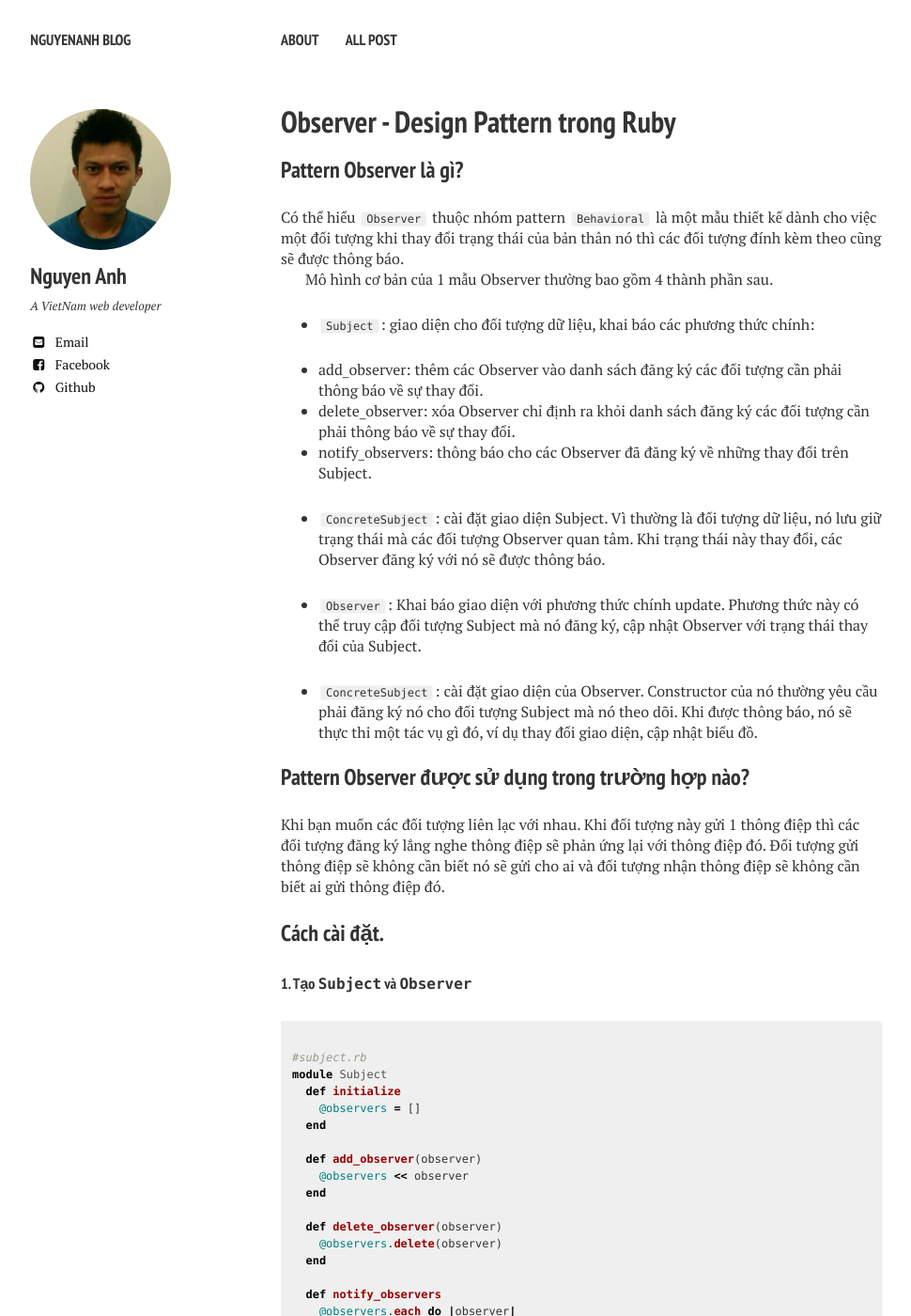
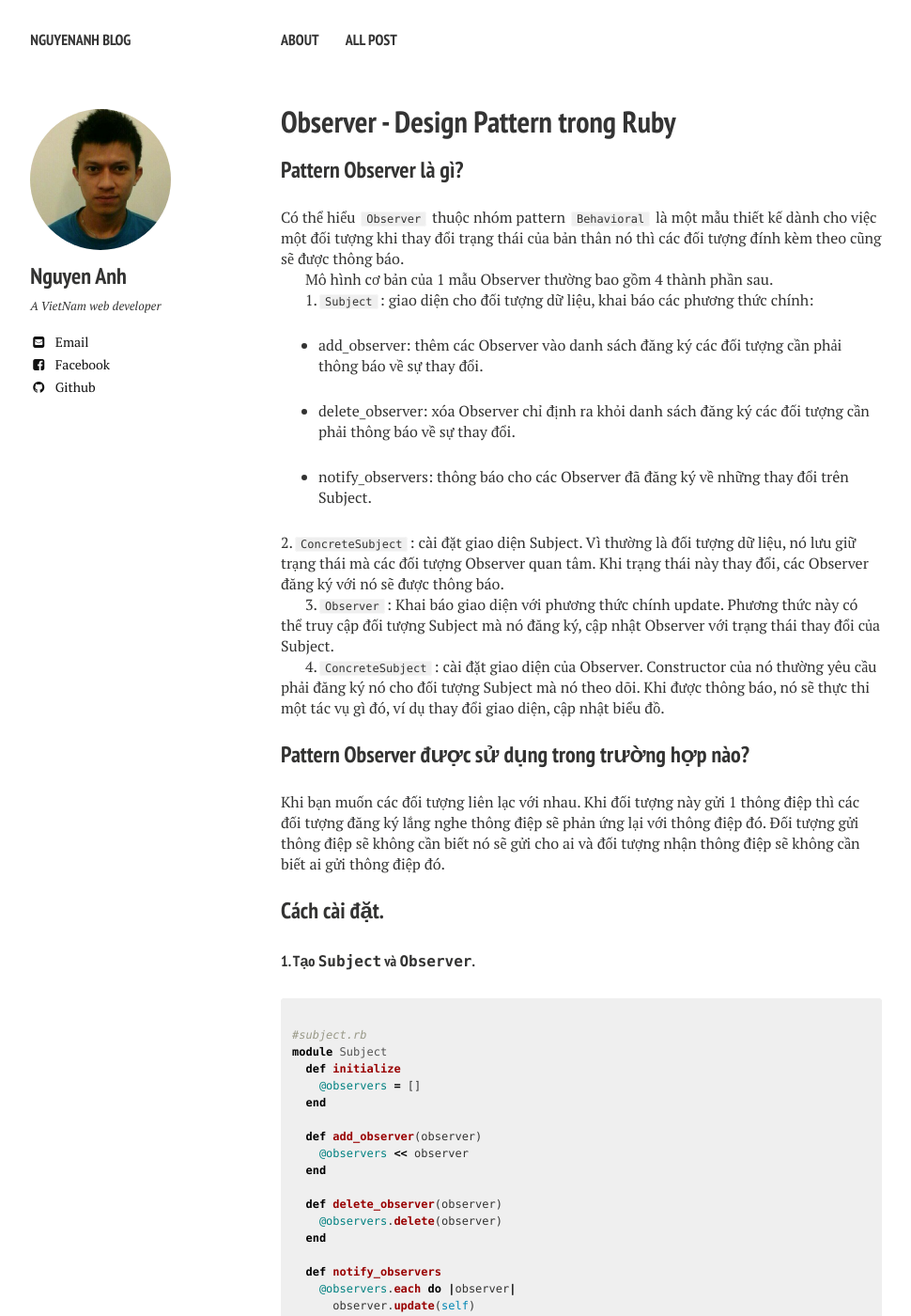
Before and after one commit to Nguyenanh/nguyenanh.github.io, a Jekyll site: the page built from _posts/2016-05-03-observer-patterb-trong-ruby.md, in a window 1280 px wide and 1400 px high. Shown: the whole window at 94% size, without its empty margins (21-991 px from the left). Built offline with Jekyll 4.4.1, drawn with Linux system fonts in a browser that asks for light colours; nearby versions of some CDN libraries; Markdown is read by kramdown in place of the engine named in the settings.

Commit message:
Update 2016-05-03-observer-patterb-trong-ruby.md

````diff
--- a/_posts/2016-05-03-observer-patterb-trong-ruby.md
+++ b/_posts/2016-05-03-observer-patterb-trong-ruby.md
@@ -13,17 +13,19 @@ Có thể hiểu `Observer` thuộc nhóm pattern `Behavioral` là một mẫu t
 
 Mô hình cơ bản của 1 mẫu Observer thường bao gồm 4 thành phần sau.
 
-- `Subject`: giao diện cho đối tượng dữ liệu, khai báo các phương thức chính:
+1.`Subject`: giao diện cho đối tượng dữ liệu, khai báo các phương thức chính:
 
-* add_observer: thêm các Observer vào danh sách đăng ký các đối tượng cần phải thông báo về sự thay đổi.
-* delete_observer: xóa Observer chỉ định ra khỏi danh sách đăng ký các đối tượng cần phải thông báo về sự thay đổi.
-* notify_observers: thông báo cho các Observer đã đăng ký về những thay đổi trên Subject.
+  * add_observer: thêm các Observer vào danh sách đăng ký các đối tượng cần phải thông báo về sự thay đổi.
 
-- `ConcreteSubject`: cài đặt giao diện Subject. Vì thường là đối tượng dữ liệu, nó lưu giữ trạng thái mà các đối tượng Observer quan tâm. Khi trạng thái này thay đổi, các Observer đăng ký với nó sẽ được thông báo.
+  * delete_observer: xóa Observer chỉ định ra khỏi danh sách đăng ký các đối tượng cần phải thông báo về sự thay đổi.
 
-- `Observer`: Khai báo giao diện với phương thức chính update. Phương thức này có thể truy cập đối tượng Subject mà nó đăng ký, cập nhật Observer với trạng thái thay đổi của Subject.
+  * notify_observers: thông báo cho các Observer đã đăng ký về những thay đổi trên Subject.
 
-- `ConcreteSubject`: cài đặt giao diện của Observer. Constructor của nó thường yêu cầu phải đăng ký nó cho đối tượng Subject mà nó theo dõi. Khi được thông báo, nó sẽ thực thi một tác vụ gì đó, ví dụ thay đổi giao diện, cập nhật biểu đồ.
+2.`ConcreteSubject`: cài đặt giao diện Subject. Vì thường là đối tượng dữ liệu, nó lưu giữ trạng thái mà các đối tượng Observer quan tâm. Khi trạng thái này thay đổi, các Observer đăng ký với nó sẽ được thông báo.
+
+3.`Observer`: Khai báo giao diện với phương thức chính update. Phương thức này có thể truy cập đối tượng Subject mà nó đăng ký, cập nhật Observer với trạng thái thay đổi của Subject.
+
+4.`ConcreteSubject`: cài đặt giao diện của Observer. Constructor của nó thường yêu cầu phải đăng ký nó cho đối tượng Subject mà nó theo dõi. Khi được thông báo, nó sẽ thực thi một tác vụ gì đó, ví dụ thay đổi giao diện, cập nhật biểu đồ.
 
 
 ### Pattern Observer được sử dụng trong trường hợp nào?
@@ -32,7 +34,8 @@ Khi bạn muốn các đối tượng liên lạc với nhau. Khi đối tượn
 
 ### Cách cài đặt.
 
-##### 1. Tạo `Subject` và `Observer`
+##### 1. Tạo `Subject` và `Observer`.
+
 
 ```ruby
 
````
